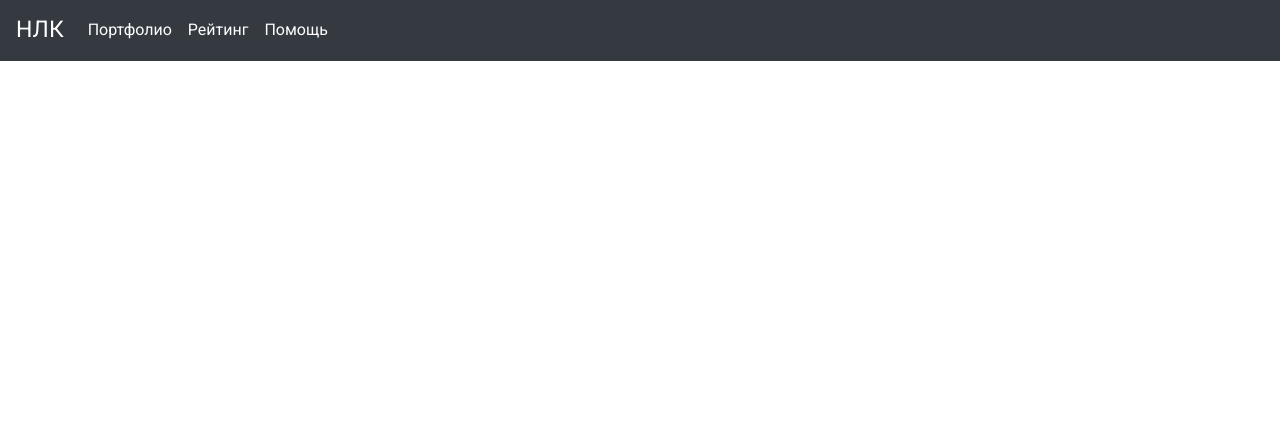
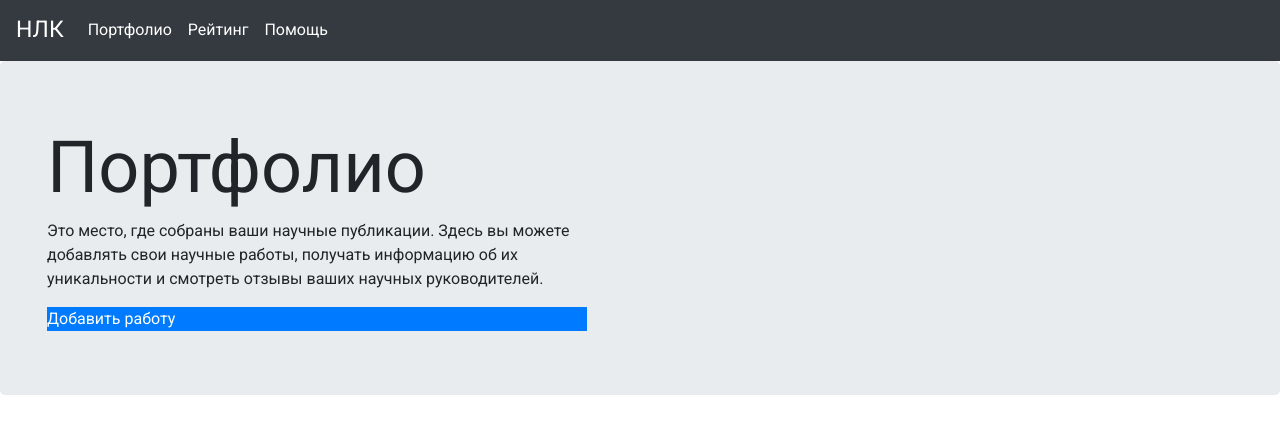
Before and after one commit to IvanKarleone/Portfolio, a plain HTML site: page index.html in a window 1280 px wide. Drawn offline with nearby package versions, Linux system fonts and the light colour scheme.

Commit message:
work was begun...

```diff
--- a/index.html
+++ b/index.html
@@ -5,12 +5,6 @@
     <meta charset="UTF-8" />
     <meta name="viewport" content="width=device-width, initial-scale=1.0" />
     <meta http-equiv="X-UA-Compatible" content="ie=edge" />
-    <script src="https://code.jquery.com/jquery-3.3.1.slim.min.js"
-        integrity="sha384-q8i/X+965DzO0rT7abK41JStQIAqVgRVzpbzo5smXKp4YfRvH+8abtTE1Pi6jizo"
-        crossorigin="anonymous"></script>
-    <script src="https://cdnjs.cloudflare.com/ajax/libs/popper.js/1.14.7/umd/popper.min.js"
-        integrity="sha384-UO2eT0CpHqdSJQ6hJty5KVphtPhzWj9WO1clHTMGa3JDZwrnQq4sF86dIHNDz0W1"
-        crossorigin="anonymous"></script>
     <link rel="stylesheet" href="https://stackpath.bootstrapcdn.com/bootstrap/4.3.1/css/bootstrap.min.css"
         integrity="sha384-ggOyR0iXCbMQv3Xipma34MD+dH/1fQ784/j6cY/iJTQUOhcWr7x9JvoRxT2MZw1T" crossorigin="anonymous" />
     <script src="https://stackpath.bootstrapcdn.com/bootstrap/4.3.1/js/bootstrap.min.js"
@@ -45,6 +39,28 @@
             </ul>
         </div>
     </nav>
+
+    <div class="jumbotron">
+        <div class="container">
+            <div class="row">
+                <div class="col-lg-6 col-md-11">
+                    <h2>Портфолио</h2>
+                    <p>Это место, где собраны ваши научные публикации. Здесь вы можете добавлять свои научные работы,
+                        получать информацию об их
+                        уникальности и смотреть отзывы ваших научных руководителей.</p>
+                    <div class="btn-primary">Добавить работу</div>
+                </div>
+            </div>
+        </div>
+    </div>
+
+
+    <script src="https://code.jquery.com/jquery-3.3.1.slim.min.js"
+        integrity="sha384-q8i/X+965DzO0rT7abK41JStQIAqVgRVzpbzo5smXKp4YfRvH+8abtTE1Pi6jizo"
+        crossorigin="anonymous"></script>
+    <script src="https://cdnjs.cloudflare.com/ajax/libs/popper.js/1.14.7/umd/popper.min.js"
+        integrity="sha384-UO2eT0CpHqdSJQ6hJty5KVphtPhzWj9WO1clHTMGa3JDZwrnQq4sF86dIHNDz0W1"
+        crossorigin="anonymous"></script>
 </body>
 
 </html>
--- a/style.css
+++ b/style.css
@@ -1,18 +1,19 @@
+body {
+    font-family: 'Roboto', sans-serif;
+}
+
 /* ---------------------------- Navbar ---------------------------- */
 
 .navbar {
     background-color: #343A40;
-    color: white;
 }
 
 .navbar-brand {
-    font-family: 'Roboto', sans-serif;
     font-size: 23px;
     color: white;
 }
 
 .nav-item a {
-    font-family: 'Roboto', sans-serif;
     font-size: 16px;
     color: white;
 }
@@ -20,3 +21,26 @@
 .nav-item a:hover {
     color: #007bff;
 }
+
+.navbar .navbar-toggler{
+    color: rgba(255, 255, 255, 0.5)
+}
+
+/* ---------------------------- Jumbotron ---------------------------- */
+
+.jumbotron {
+    margin-bottom: 0px;
+}
+
+.jumbotron h2 {
+    font-size: 72px;
+    font-weight: 300;
+}
+
+/* ---------------------------- Media Query ---------------------------- */
+
+@media only screen {
+    .jumbotron .container {
+        margin-left: 0;
+    }
+}
```
